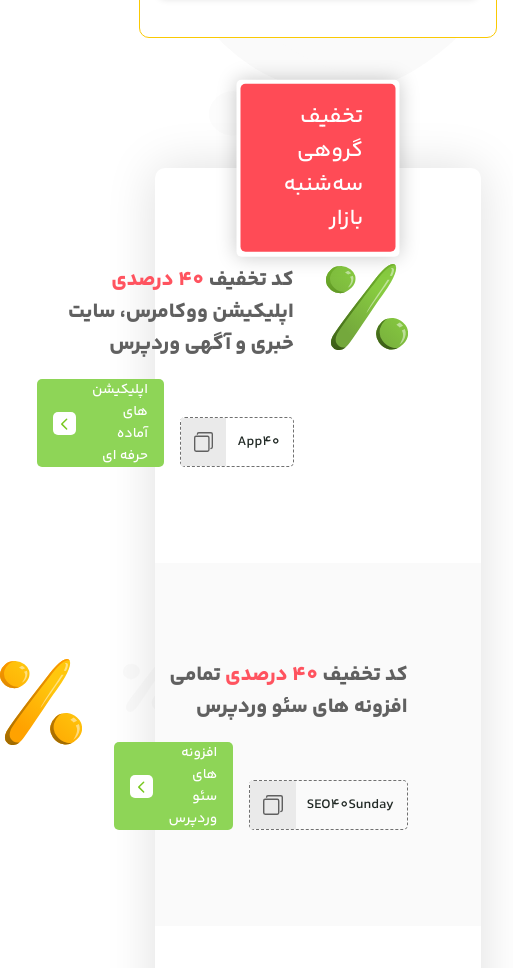
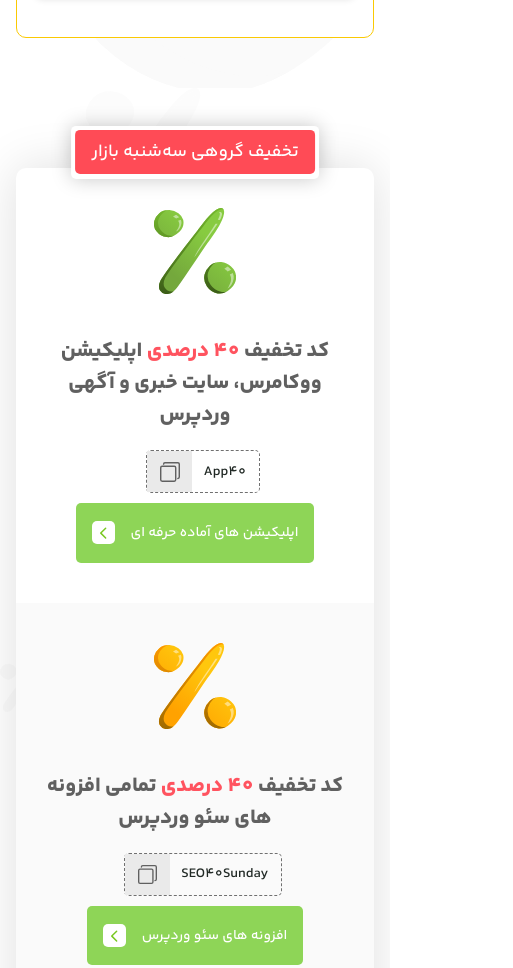
Before and after one commit to DedPip/zhaket-landing-clone, a plain HTML site: page index.html in a window 390 px wide. Shown: the part 4351-5319 px from the top of the page, 513 px wide, since content can reach past the window. Drawn offline with Linux system fonts and the light colour scheme.

Commit message:
Make group discount section responsive

```diff
--- a/assets/css/main.css
+++ b/assets/css/main.css
@@ -1076,3 +1076,48 @@ main {
         font-weight: 400;
     }
 }
+
+/* group discount section */
+@media (max-width: 1000px)
+{
+    .discount-codes-container {
+        padding: 5rem 1rem 5rem 1rem;
+    }
+    .discount-absolute-area
+    {
+        transform: translate(-50%, -80%);
+    }
+    .discount-absolute-area .absolute-content {
+        padding: .5rem 1rem;
+        text-wrap: nowrap;
+    }
+    .absolute-content span {
+        font-size: 1.1rem;
+    }
+
+    .discount-codes-content .container{
+        padding: 2.5rem 0rem;
+    }
+
+    .discount-codes-content .container .content, #middle-discount  {
+        flex-direction: column;
+        align-items: center;
+        width: 90%;
+    }
+
+    .left-side .top-header  {
+        text-align: center;
+    }
+
+    .discount-codes-content .left-side .bottom-part {
+        justify-content: center;
+        flex-direction: column;
+        align-items: center;
+        row-gap: .6rem;
+    }
+
+    .bottom-part .code-container {
+        height: 80px;
+        margin: none;
+    }
+}
```
